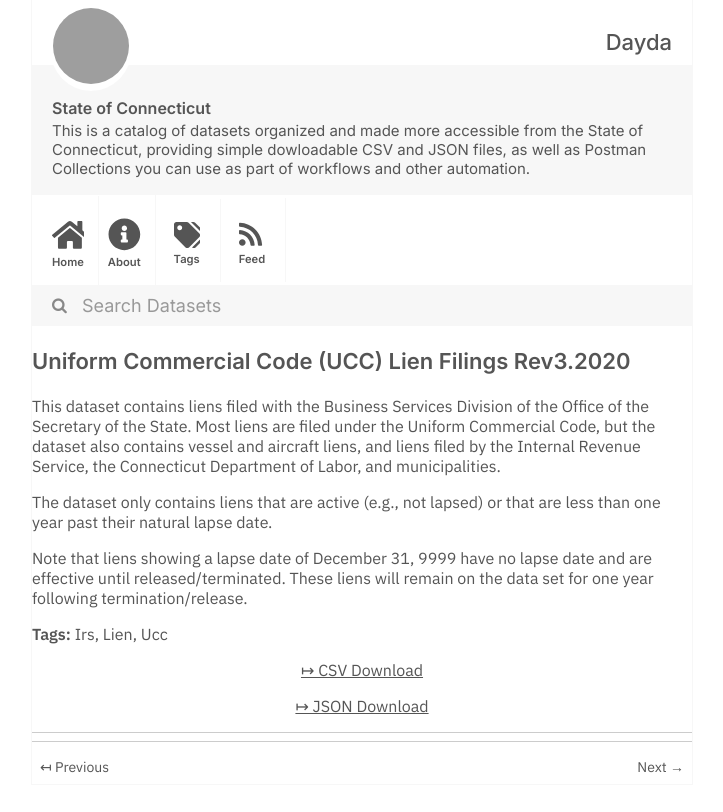
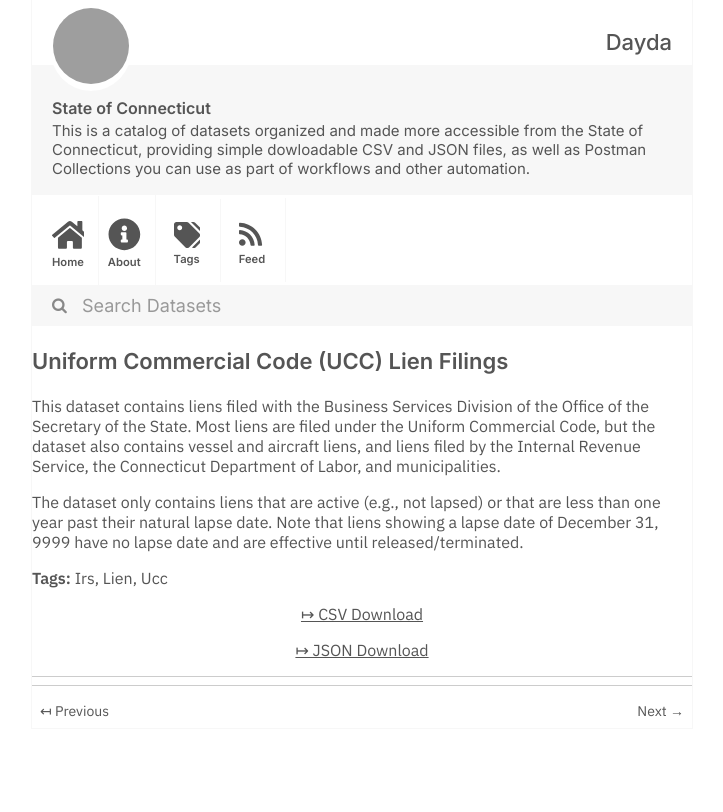
Before and after one commit to dayda-entities/state-of-connecticut, a Jekyll site: the page built from _posts/2020-11-12-uniform-commercial-code-ucc-li.md, in a window 1280 px wide, cut to the strip 0-812 px from the top of the page. Shown: the whole strip, without its empty margins (278-1001 px from the left). Built offline with Jekyll 4.4.1, drawn with Linux system fonts in a browser that asks for light colours; grey boxes are pictures that could not be loaded.

Commit message:
Publish Data

```diff
--- a/_posts/2020-11-12-uniform-commercial-code-ucc-li.md
+++ b/_posts/2020-11-12-uniform-commercial-code-ucc-li.md
@@ -1,7 +1,7 @@
 ---
-title: Uniform Commercial Code (UCC) Lien Filings Rev3.2020
-created: '2020-11-12T14:58:27.339353'
-modified: '2020-12-04T18:58:59.320832'
+title: Uniform Commercial Code (UCC) Lien Filings
+created: '2020-11-12T14:55:29.407864'
+modified: '2020-11-12T14:55:29.407876'
 state: active
 type: dataset
 tags:
@@ -10,13 +10,11 @@ tags:
   - Ucc
 groups:
   - Local Government
-csv_url: 'https://data.ct.gov/api/views/xfev-8smz/rows.csv?accessType=DOWNLOAD'
-json_url: 'https://data.ct.gov/api/views/xfev-8smz/rows.json?accessType=DOWNLOAD'
+csv_url: 'https://data.ct.gov/api/views/cjqm-dwdx/rows.csv?accessType=DOWNLOAD'
+json_url: 'https://data.ct.gov/api/views/cjqm-dwdx/rows.json?accessType=DOWNLOAD'
 layout: post
 
 ---
 This dataset contains liens filed with the Business Services Division of the Office of the Secretary of the State. Most liens are filed under the Uniform Commercial Code, but the dataset also contains vessel and aircraft liens, and liens filed by the Internal Revenue Service, the Connecticut Department of Labor, and municipalities.
 
-The dataset only contains liens that are active (e.g., not lapsed) or that are less than one year past their natural lapse date.
-
-Note that liens showing a lapse date of December 31, 9999 have no lapse date and are effective until released/terminated.  These liens will remain on the data set for one year following termination/release.
+The dataset only contains liens that are active (e.g., not lapsed) or that are less than one year past their natural lapse date. Note that liens showing a lapse date of December 31, 9999 have no lapse date and are effective until released/terminated.
```
